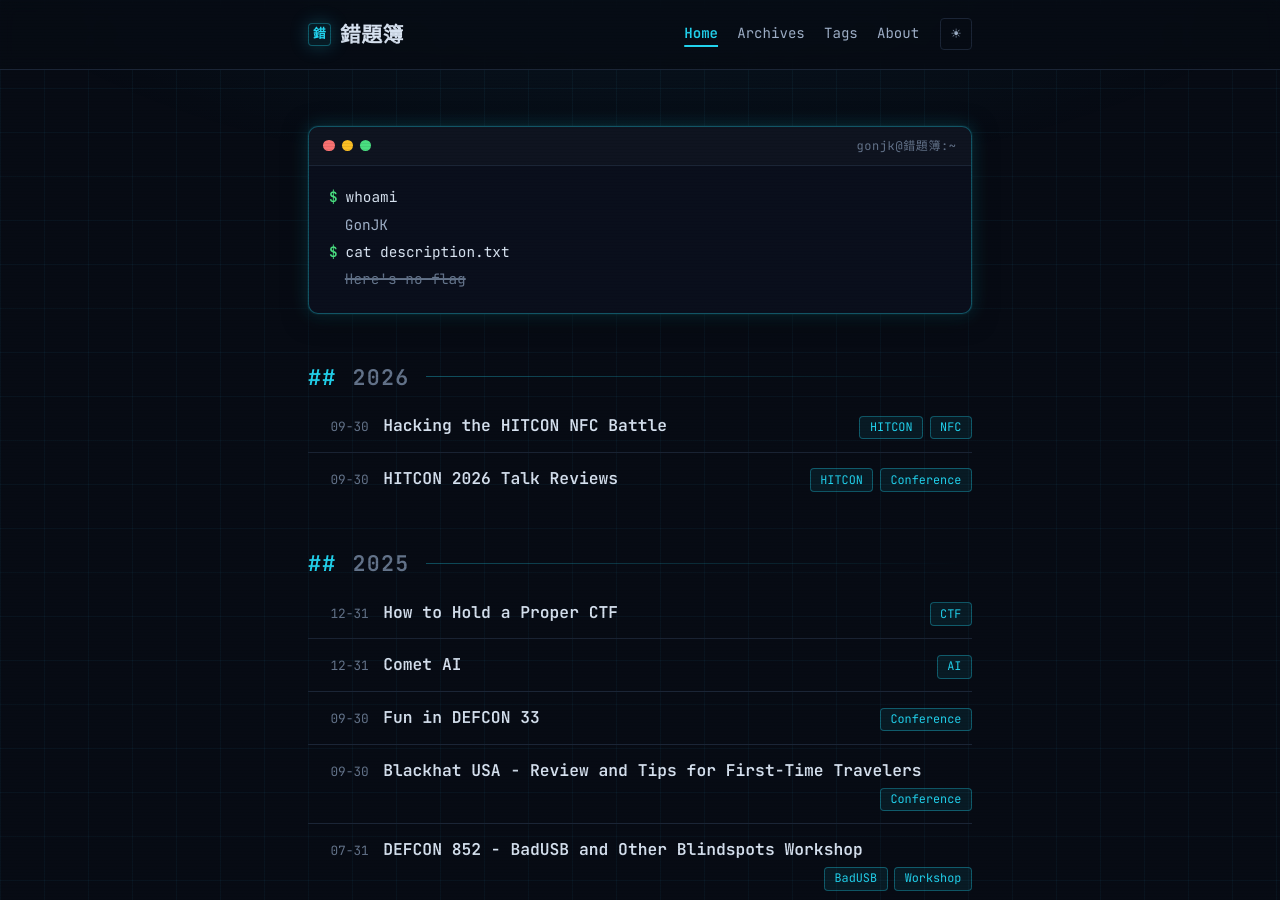
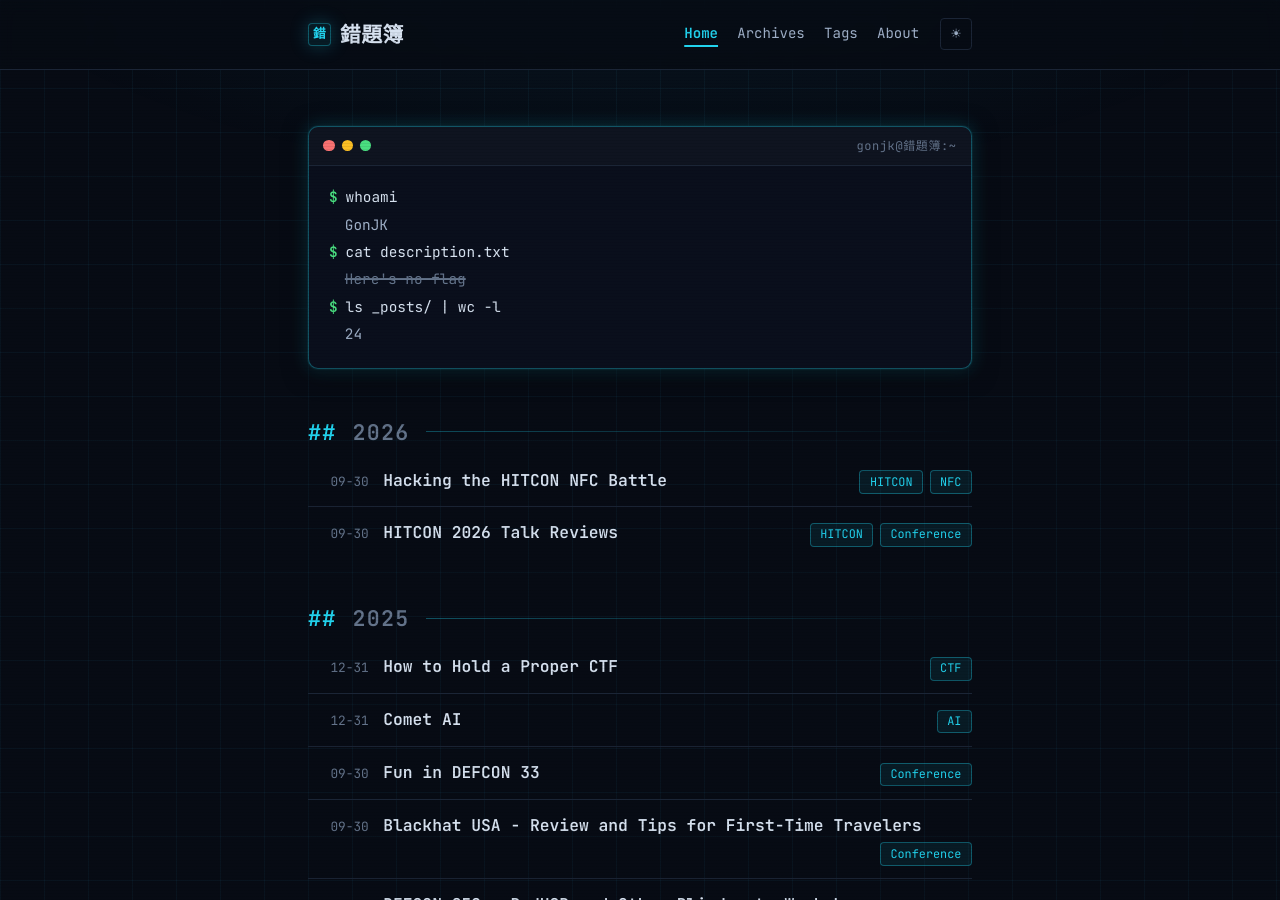
Before and after one commit to byronwai/byronwai.github.io, a Jekyll site: the page built from index.html, in a window 1280 px wide and 900 px high. Built offline with Jekyll 4.4.1, drawn with Linux system fonts in a browser that asks for light colours.

Commit message:
Restore post count line in terminal hero

```diff
--- a/_layouts/home.html
+++ b/_layouts/home.html
@@ -14,7 +14,9 @@
       <p class="term-line"><span class="prompt">$</span>whoami</p>
       <p class="term-line term-out">GonJK</p>
       <p class="term-line"><span class="prompt">$</span>cat description.txt</p>
-      <p class="term-line term-out"><del>Here's no flag</del><span class="cursor">█</span></p>
+      <p class="term-line term-out"><del>Here's no flag</del></p>
+      <p class="term-line"><span class="prompt">$</span>ls _posts/ | wc -l</p>
+      <p class="term-line term-out">{{ site.posts | size }}<span class="cursor">█</span></p>
     </div>
   </div>
 </section>
```
